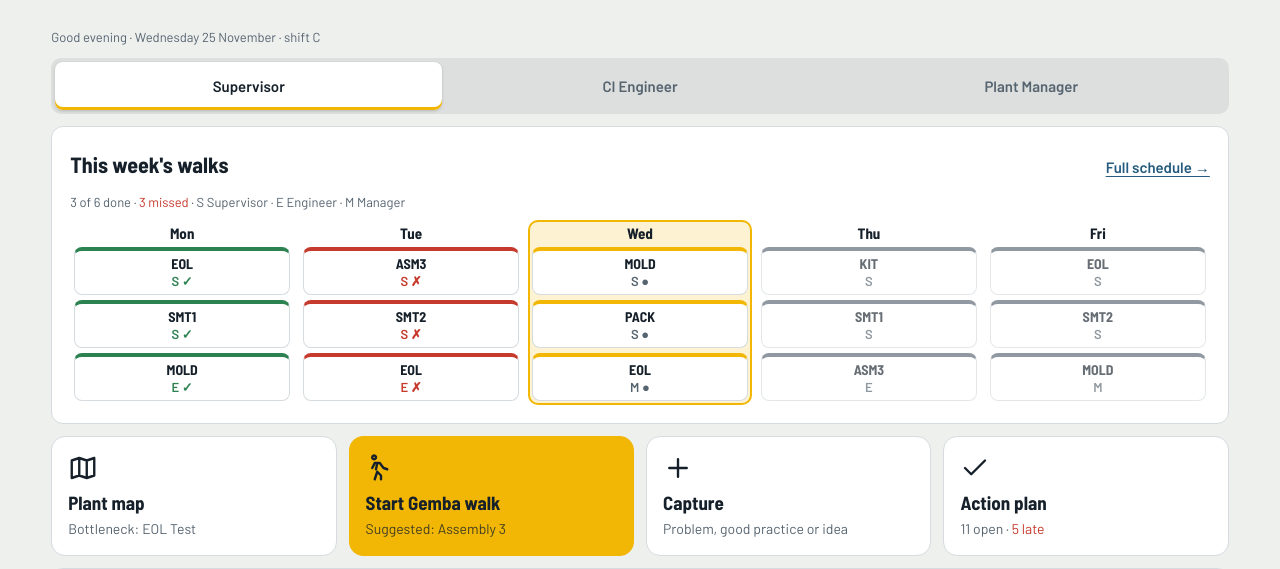
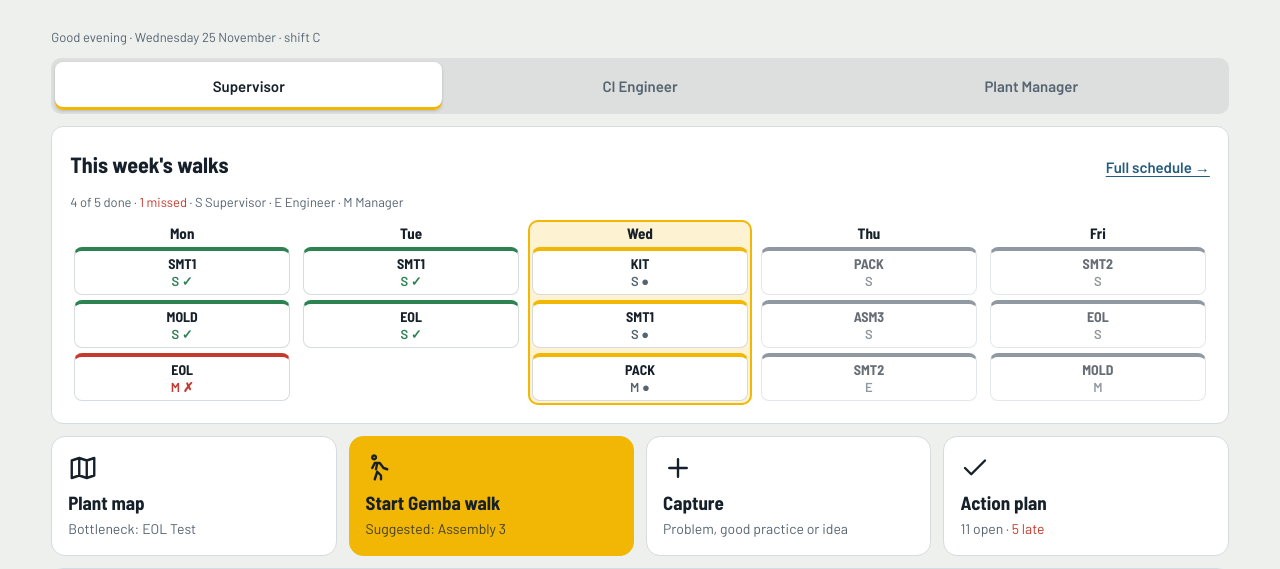
Before and after one commit to the-ops-tools/gemba-iq, a plain HTML site: page index.html in a window 1280 px wide. Shown: the part 64-633 px from the top of the page. Drawn offline with Linux system fonts and the light colour scheme.

Commit message:
Add files via upload

```diff
--- a/index.html
+++ b/index.html
@@ -1096,7 +1096,12 @@ function guardHTML(t){return BLAME.test(t||'')?`<strong>Process, not person.</st
 function bindGuard(ta,box){const f=()=>{const h=guardHTML(ta.value);box.innerHTML=h;box.hidden=!h};ta.addEventListener('input',f);f()}
 const IMAI=[['Go to gemba','Go to the place where it happened.'],['Check gembutsu','Look at the real part, machine or record.'],['Contain now','Take a temporary countermeasure on the spot.'],['Find root cause','Ask why until you reach the cause.'],['Standardize','Change the standard so it does not come back.']];
 function imai(o){const legacy=o.id<1000&&o.status!=='open';return[true,!!(o.gb||(o.photos||[]).some(p=>p.t!=='after')||legacy),!!(o.cont||legacy),!!(o.root||legacy),o.std==='done']}
-const ROTA=[[['eol','supervisor'],['smt1','supervisor'],['mold','engineer']],[['asm3','supervisor'],['smt2','supervisor'],['eol','engineer']],[['mold','supervisor'],['pack','supervisor'],['eol','manager']],[['wh','supervisor'],['smt1','supervisor'],['asm3','engineer']],[['eol','supervisor'],['smt2','supervisor'],['mold','manager']]];
+const ROTA=(()=>{const byRisk=[...AREAS].sort((x,y)=>risk(y).score-risk(x).score).map(a=>a.id),rows=[];
+ for(let di=0;di<5;di++){const back=TDOW-di,pool=back>0?AREAS.filter(a=>a.walk<=back).map(a=>a.id):byRisk,pick=[];
+  for(let j=0;pick.length<3&&j<pool.length*3;j++){const id=pool[(di*2+j)%pool.length];if(!pick.includes(id))pick.push(id)}
+  if(back<=0)for(const id of byRisk){if(pick.length>=3)break;if(!pick.includes(id))pick.push(id)}
+  rows.push(pick.map((id,j)=>[id,j<2?'supervisor':di%2?'engineer':'manager']))}
+ return rows})();
 /* data */
 const okWalk=w=>w&&typeof w==='object'&&A[w.area]&&THEMES[w.theme]&&typeof w.at==='number';
 let WALKS=(ls.get('giq_walks',[])||[]).filter(okWalk),NOTES=(ls.get('giq_notes',[])||[]).filter(n=>n&&A[n.area]&&OKIND[n.k]),CTO=ls.get('giq_ct',{})||{},WCUR=ls.get('giq_wcur',null),VIEW=null,HVIEW=null;
@@ -1104,7 +1109,7 @@ if(WCUR&&!okWalk(WCUR))WCUR=null;
 function persist(k,v){ls.set('giq_'+k,v);if(k!=='wcur'&&typeof SERVER!=='undefined'&&SERVER)api('api/kv/'+k,'PUT',v)}
 const SEEDW=(()=>{let s=7;const rnd=()=>(s=(s*16807)%2147483647)/2147483647,th=Object.keys(THEMES),out=[];
  for(let back=1;back<=11;back++){const day=T0-back*DAY,dow=(new Date(day).getDay()+6)%7;if(dow>4)continue;
-  ROTA[dow].forEach(([ar,role],j)=>{const a=A[ar];if(back<a.walk||rnd()<.1)return;const theme=j===0?suggestTheme(a)[0]:th[Math.floor(rnd()*th.length)],n=THEMES[theme].q.length,ans={};
+  ROTA[dow].forEach(([ar,role],j)=>{const a=A[ar];const r0=rnd();if(back<a.walk||(back>=7&&r0<.12)||(back===TDOW&&TDOW>=2&&j===2))return;const theme=j===0?suggestTheme(a)[0]:th[Math.floor(rnd()*th.length)],n=THEMES[theme].q.length,ans={};
    for(let i=0;i<n;i++)ans[i]=rnd()<.78?'y':rnd()<.8?'n':'na';out.push({id:'s'+back+j,seed:true,at:day+(8+j*2)*36e5,end:day+(8+j*2)*36e5+(15+Math.floor(rnd()*20))*6e4,area:ar,shift:'A',role,theme,ans,note:{},obs:[],ts:{laps:[]},refl:{},acts:[]})})}
  return out})();
 const allWalks=()=>[...SEEDW,...WALKS].sort((x,y)=>y.at-x.at);
```
